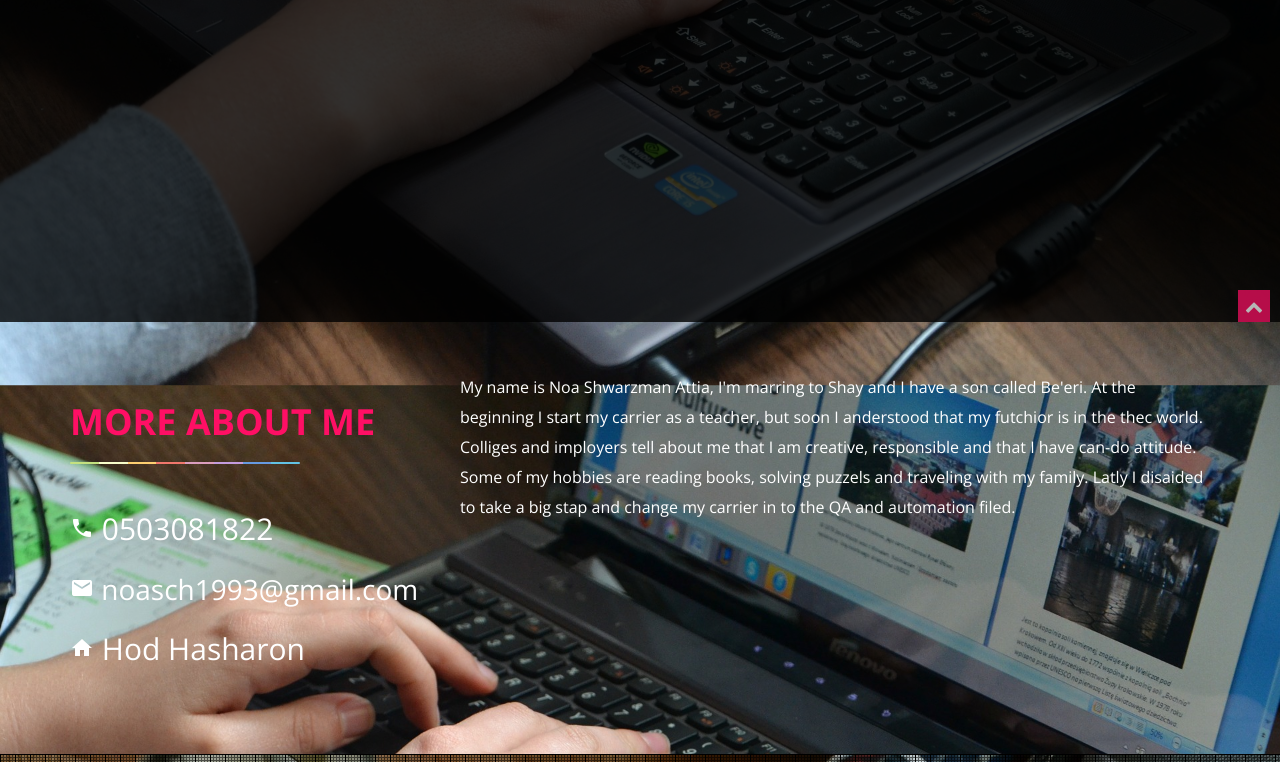
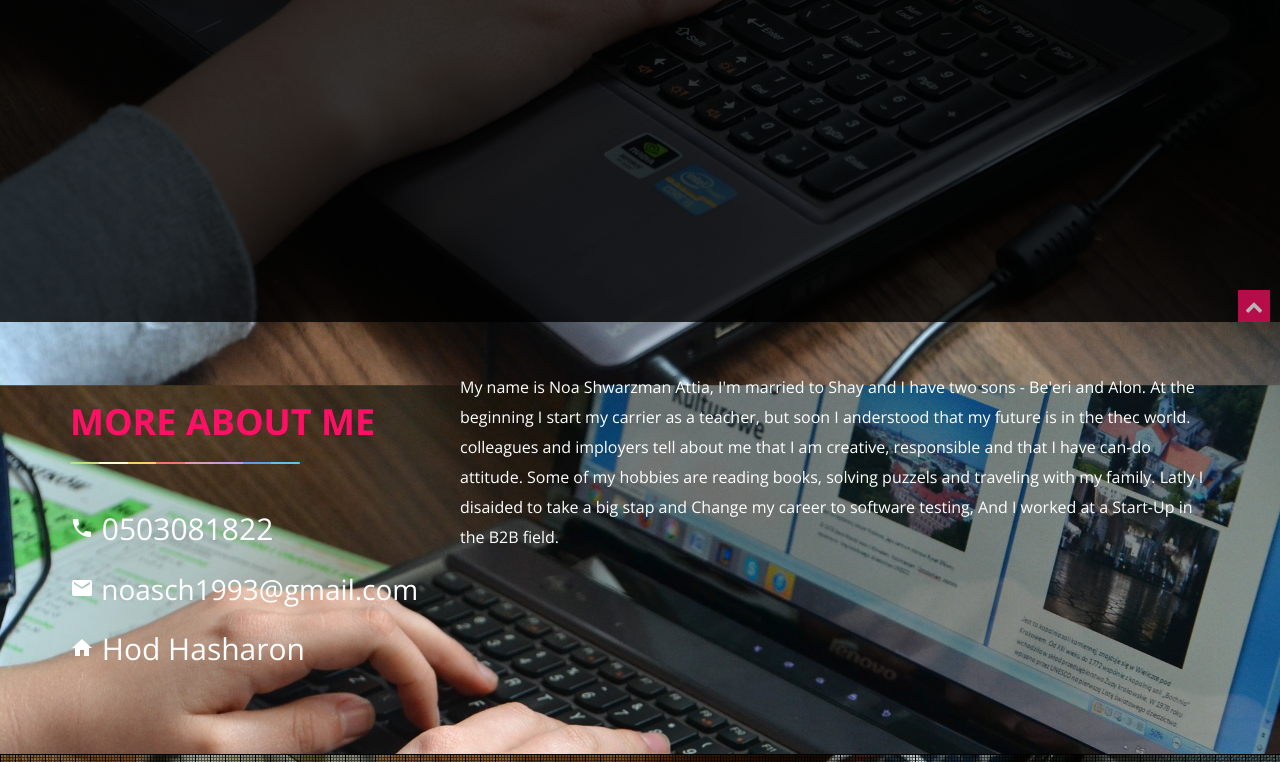
Before and after one commit to NoaSha/resume, a plain HTML site: page index.html in a window 1280 px wide. Shown: the part 468-1230 px from the top of the page. Drawn offline with nearby package versions, Linux system fonts and the light colour scheme.

Commit message:
Update index.html

```diff
--- a/index.html
+++ b/index.html
@@ -86,11 +86,11 @@
                 </div>
                 <div class="col-lg-8 col-md-8 col-sm-8 wow bounceIn animated" data-wow-duration="1s" data-wow-delay=".4s">
                     <p>
-                       My name is Noa Shwarzman Attia, I'm marring to Shay and I have a son called Be'eri.
-					   At the beginning I start my carrier as a teacher, but soon I anderstood that my futchior is in the thec world.
-					   Colliges and imployers tell about me that I am creative, responsible and that I have can-do attitude.
+                       My name is Noa Shwarzman Attia, I'm married to Shay and I have two sons - Be'eri and Alon.
+					   At the beginning I start my carrier as a teacher, but soon I anderstood that my future is in the thec world.
+					   colleagues and imployers tell about me that I am creative, responsible and that I have can-do attitude.
 					   Some of my hobbies are reading books, solving puzzels and traveling with my family.
-					   Latly I disaided to take a big stap and change my carrier in to the QA and automation filed.
+					   Latly I disaided to take a big stap and Change my career to software testing, And I worked at a Start-Up in the B2B field.
                     </p>
                 </div>
             </div>
```
